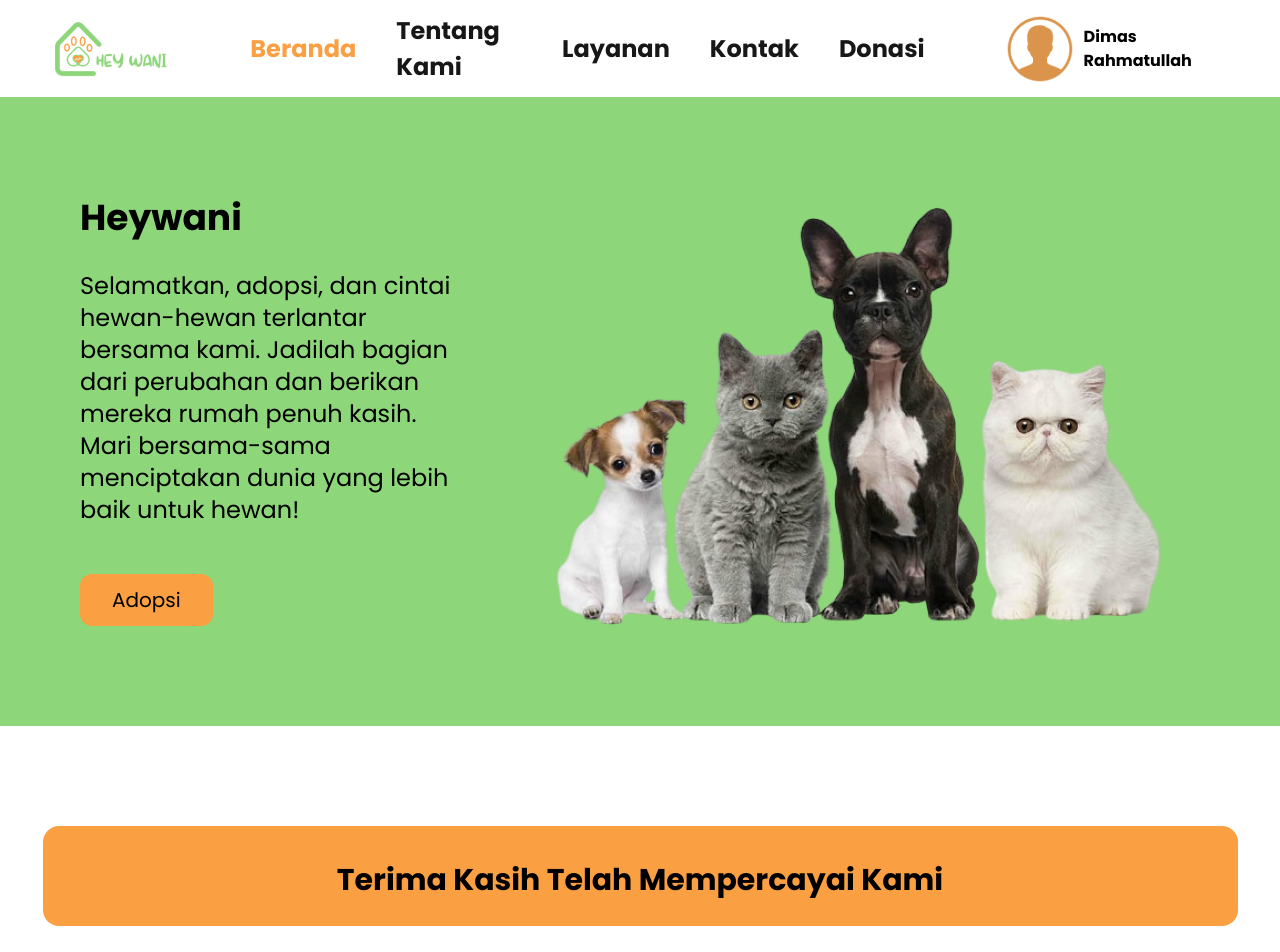
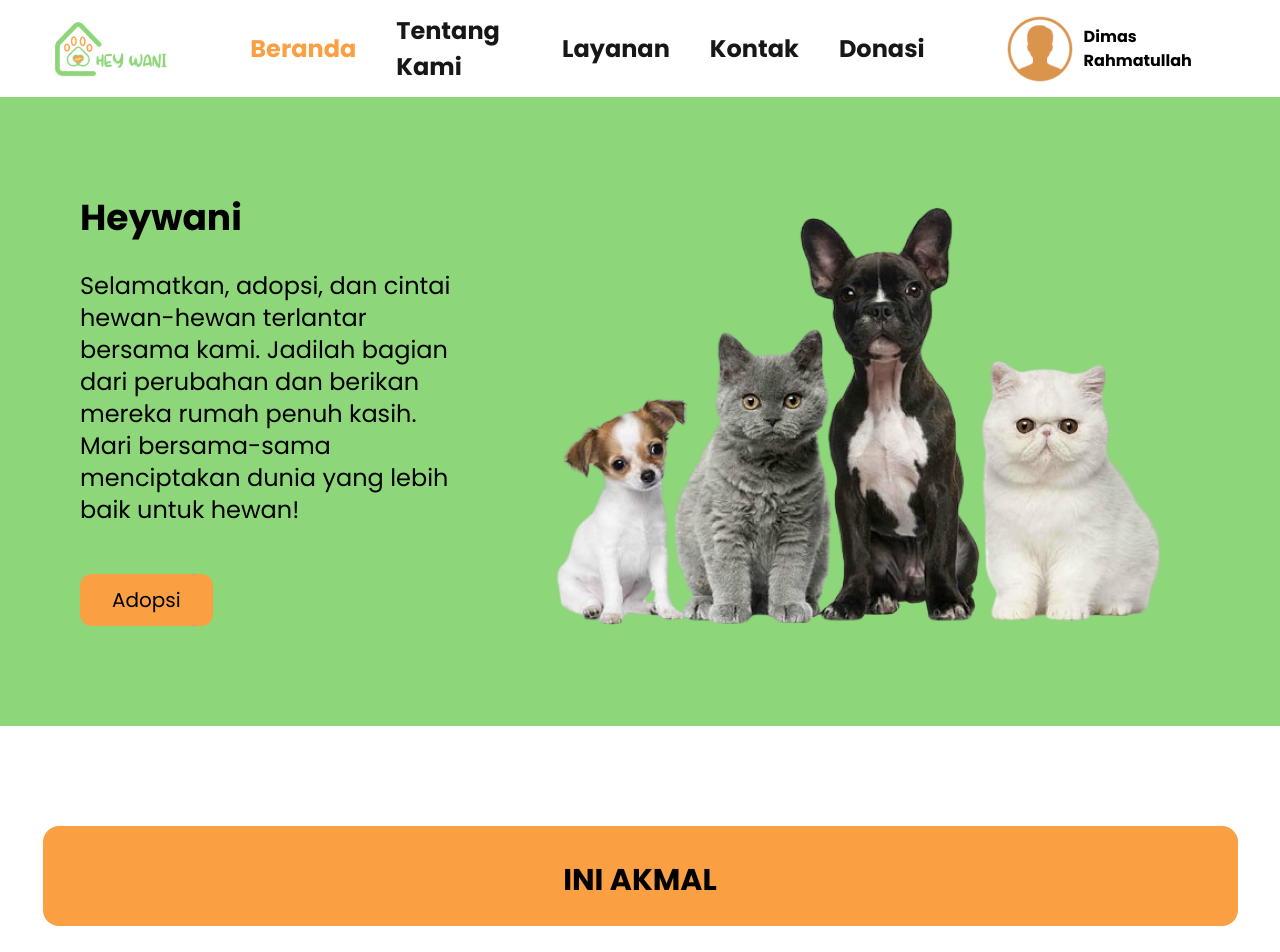
Before and after one commit to Riskotul/Massive-Challenge, a React (Vite) app: page /home in a window 1280 px wide. Shown: the top 952 px of the page. Built offline with nearby package versions, Linux system fonts and the light colour scheme.

Commit message:
update homepage

```diff
--- a/src/assets/components/Pages/HomePage/HomePage.jsx
+++ b/src/assets/components/Pages/HomePage/HomePage.jsx
@@ -44,7 +44,7 @@ const HomePage = () => {
 
         <div className="bg-white py-5 text-center mt-20">
           <div className="bg-[#FA9F42] text-black text-xl md:text-3xl py-9 px-8 rounded-2xl inline-block mx-auto font-bold w-full md:max-w-[1195px] h-[100px] leading-[94px] font-poppins">
-            Terima Kasih Telah Mempercayai Kami
+            INI AKMAL
           </div>
         </div>
 
```
